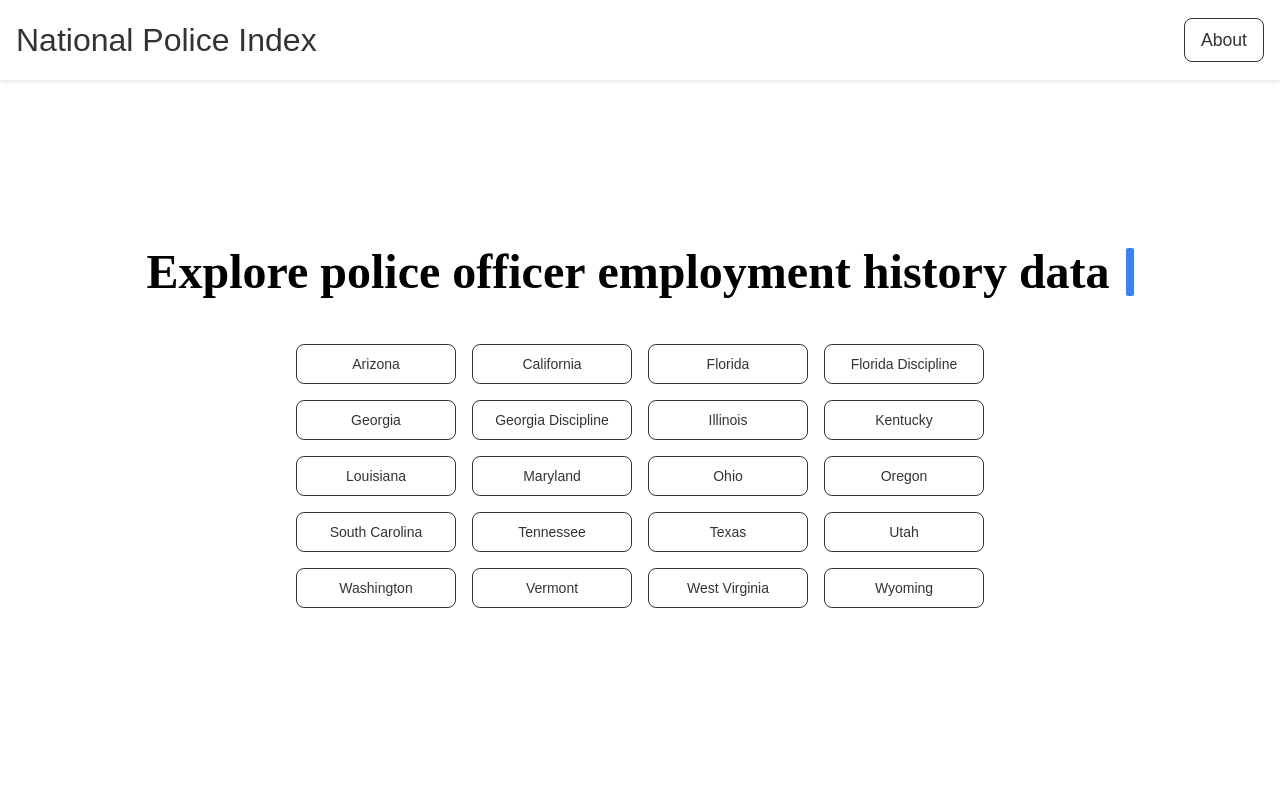
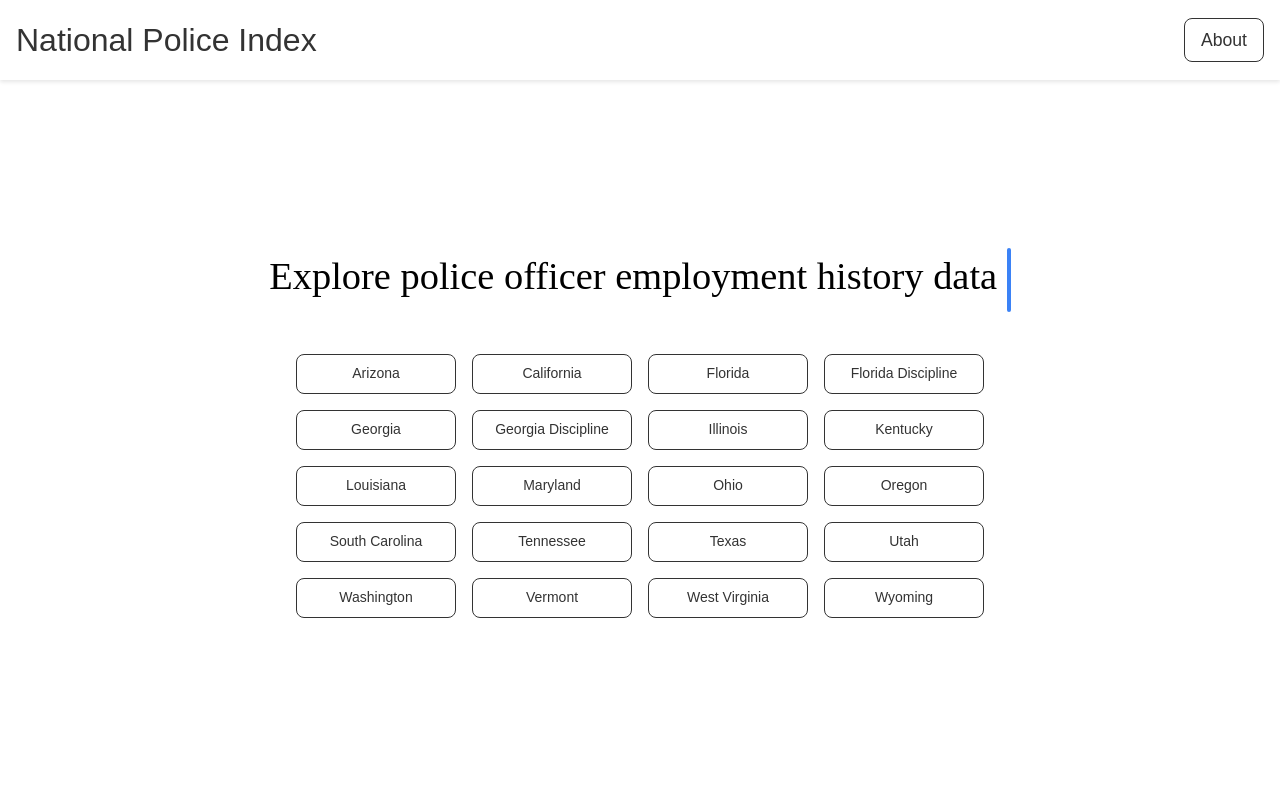
Before and after one commit to ayyubibrahimi/us-post-front-end, a Next.js app in the folder web/: page / in a window 1280 px wide. Shown: the top 800 px of the page. Built offline with nearby package versions, Linux system fonts and the light colour scheme; no server answers; a web font is replaced by a local one.

Commit message:
updated type font

```diff
--- a/web/components/LandingPage/TypeWriter.module.scss
+++ /dev/null
@@ -1,9 +0,0 @@
-.black {
-  color: #ddd; // Keep your existing color definition
-  font-family: "SF-Pro";
-}
-
-// Add or update a base class for your component if necessary
-.typewriterBase {
-  font-family: "SF-Pro";
-}
--- a/web/components/LandingPage/TypeWriter.tsx
+++ b/web/components/LandingPage/TypeWriter.tsx
@@ -1,7 +1,5 @@
 import { useEffect, useRef, useState } from 'react';
 import { motion } from 'framer-motion';
-import { cn } from "@/utils/cn";
-import styles from './TypeWriter.module.scss';
 
 interface Word {
   text: string;
@@ -30,14 +28,22 @@ export const TypewriterEffectSmooth: React.FC<TypewriterEffectSmoothProps> = ({
     text: word.text.split(""),
   }));
 
+  const baseStyle = {
+    fontFamily: '"SF Pro"',
+    fontWeight: 'normal' as const,
+    color: '#ddd',
+  };
+
   const renderWords = () => {
     return wordsArray.map((word, idx) => (
-      <div key={`word-${idx}`} className="inline-block">
+      <div key={`word-${idx}`} style={{ display: 'inline-block' }}>
         {word.text.map((char, index) => (
           <span
             key={`char-${index}`}
-            className={cn(styles.black, word.className)}
-            style={{ color: word.textColor || styles.black }}
+            style={{
+              ...baseStyle,
+              color: word.textColor || baseStyle.color,
+            }}
           >
             {char}
           </span>
@@ -47,25 +53,45 @@ export const TypewriterEffectSmooth: React.FC<TypewriterEffectSmoothProps> = ({
     ));
   };
 
+  const containerStyle = {
+    ...baseStyle,
+    display: 'flex',
+    margin: '1.5rem 0',
+  };
+
+  const textContainerStyle = {
+    ...baseStyle,
+    whiteSpace: 'nowrap' as const,
+    fontSize: 'clamp(1rem, 3vw, 3rem)',
+  };
+
+  const cursorStyle = {
+    display: 'block',
+    width: '4px',
+    height: 'clamp(4rem, 3vw, 3rem)',
+    backgroundColor: '#3b82f6',
+    borderRadius: '2px',
+  };
+
   return (
-    <div className={cn("flex space-x-1 my-6", className, styles.typewriterBase)} ref={containerRef}>
+    <div ref={containerRef} style={containerStyle}>
       {isComponentVisible && (
         <motion.div
-          className="overflow-hidden pb-2"
+          style={{ overflow: 'hidden', paddingBottom: '0.5rem' }}
           initial={{ width: "0%" }}
           animate={{ width: "fit-content" }}
           transition={{ duration: 2, ease: "linear", delay: 0.5 }}
         >
-          <div className={`text-xs sm:text-base md:text-xl lg:text-3xl xl:text-5xl font-bold ${styles.black}`} style={{ whiteSpace: "nowrap" }}>
+          <div style={textContainerStyle}>
             {renderWords()}{" "}
-          </div>{" "}
+          </div>
         </motion.div>
       )}
       <motion.span
         initial={{ opacity: 0 }}
         animate={{ opacity: 1 }}
         transition={{ duration: 0.8, repeat: Infinity, repeatType: "reverse" }}
-        className={cn("block rounded-sm w-[4px] h-4 sm:h-6 xl:h-12 bg-blue-500", cursorClassName)}
+        style={cursorStyle}
       ></motion.span>
     </div>
   );
```
